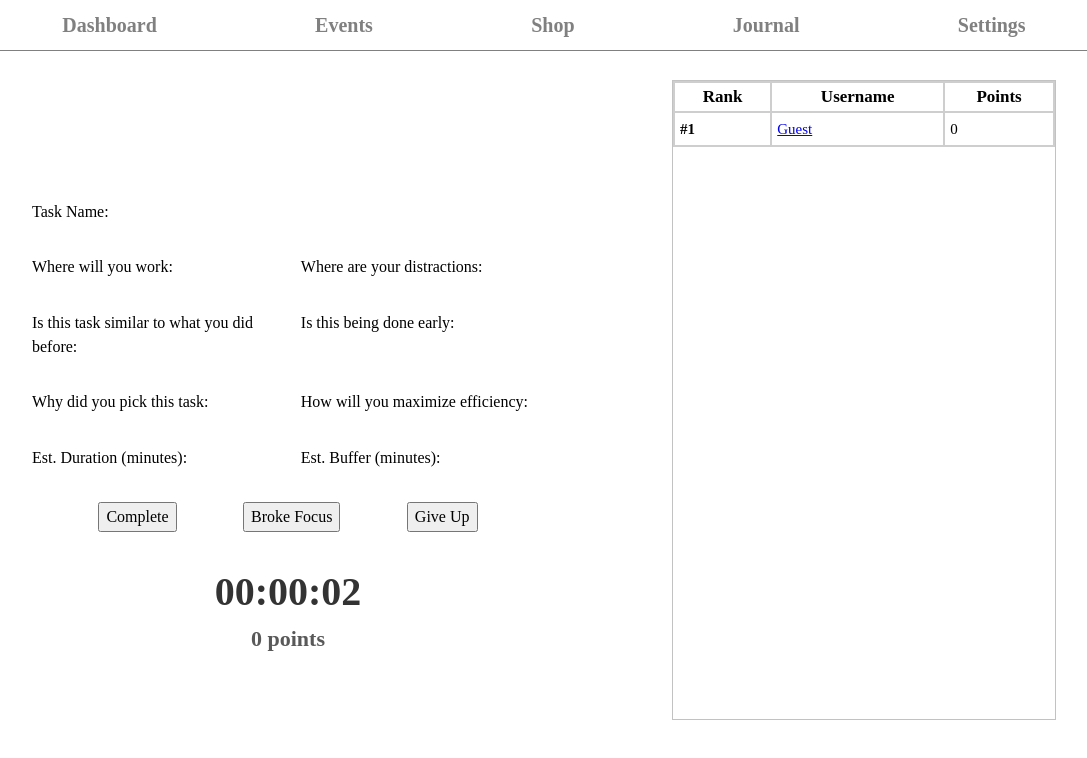
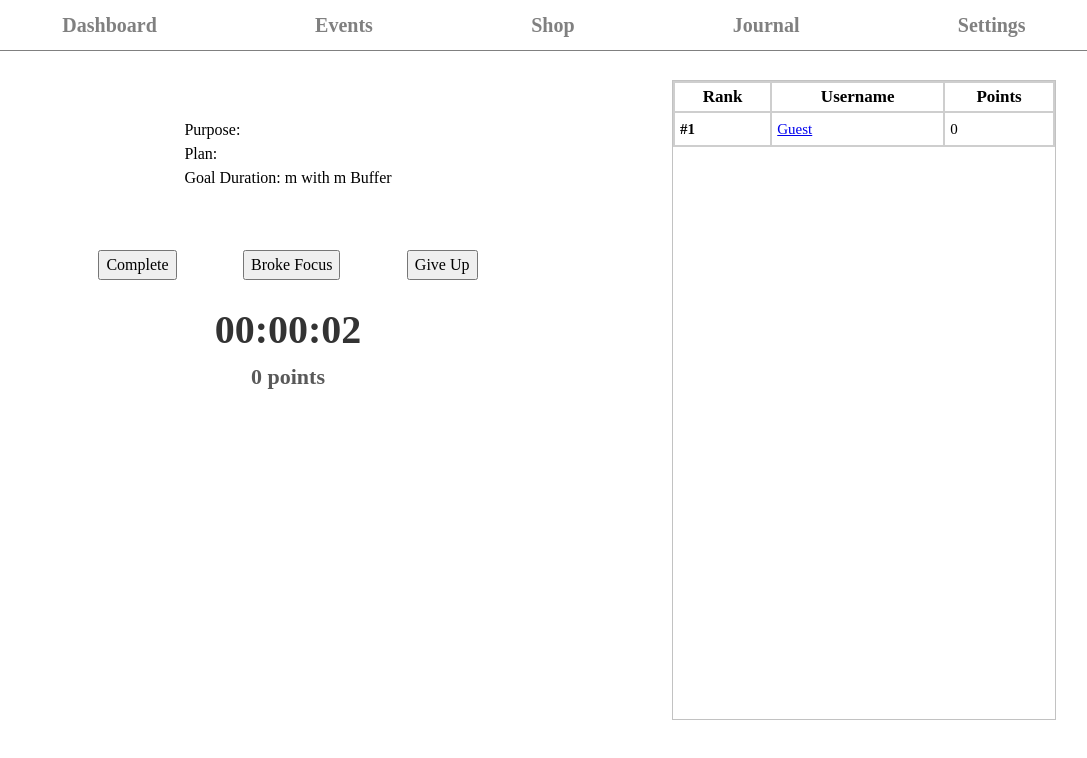
Before and after one commit to biddenboi/Checkpoint, a React (Vite) app: page / in a window 1280 px wide. Both pictures are taken after a click on the button "Start". Shown: the top 758 px of the page, without its empty margins (96-1183 px from the left). Built offline with nearby package versions, Linux system fonts and the light colour scheme.

Commit message:
improved layout of active task session

```diff
--- a/src/Pages/Dashboard/Dashboard.css
+++ b/src/Pages/Dashboard/Dashboard.css
@@ -41,11 +41,12 @@ div.dashboard {
   form.task-creation-menu {
     grid-column-start: 2;
     grid-column-end: span 4;
-    grid-row-start: 6;
-    grid-row-end: span 3;
+    grid-row-start: 3;
+    grid-row-end: span 9;
     display:flex;
     flex-direction: column;
-    gap:23%;
+    justify-content: center;
+    gap:60px;
   }
 
   div.rank-list {
@@ -86,24 +87,36 @@ div.dashboard {
     grid-column-start: span 2;
   }
 
-  form.task-creation-menu label {
-    display:flex;
-    flex-direction: column;
-  }
+form.task-creation-menu label {
+  display:flex;
+  flex-direction: column;
+}
 
-  label > input:is([type="text"], [type="number"]):read-only {
-    color:rgb(90, 90, 90);
-    border:0;
-    text-overflow: ellipsis;
-    outline:none;
-  }
 
 div.task-session-container {
   display: flex;
   flex-direction: column;
-  gap: 10px;
 }
 
 table.rank-table > Link {
   color: black;
 }
+
+div.form-inputs > div {
+  grid-column-start: span 2;
+  display:flex;
+  flex-direction: column;
+  align-items: center;
+}
+
+div.form-inputs > div > span:nth-child(1) {
+  font-size:30px;
+  font-weight:700;
+  text-decoration: underline;
+}
+
+div.form-inputs > div > div {
+  display:flex;
+  flex-direction: column;
+  align-items: flex-start;
+}
--- a/src/Pages/Dashboard/Dashboard.jsx
+++ b/src/Pages/Dashboard/Dashboard.jsx
@@ -4,7 +4,7 @@ import { DatabaseConnectionContext } from '../../App.jsx';
 import TaskDatabase from '../../network/Database/TaskDatabase.js';
 import PlayerDatabase from '../../network/Database/PlayerDatabase.js';
 import Stopwatch from '../../components/Stopwatch/Stopwatch.jsx';
-import { useNavigate, Link } from 'react-router-dom';
+import { Link } from 'react-router-dom';
 
 //pass along whether a task session is currently active
 function Dashboard({ inTaskSession, setInTaskSession }) {
@@ -12,45 +12,7 @@ function Dashboard({ inTaskSession, setInTaskSession }) {
   function TaskMenu() {
     return <form action="" className="task-creation-menu"
       onSubmit={handleSubmit}>
-      <div className="form-inputs">
-        <label>
-          Task Name:
-          <input type="text" name="taskName" readOnly={inTaskSession}/>
-        </label>
-        <label>
-          Where will you work:
-          <input type="text" name="location" readOnly={inTaskSession}/>
-        </label>
-        <label>
-          Where are your distractions:
-          <input type="text" name="distractions" readOnly={inTaskSession}/>
-        </label>
-        <label>
-          Is this task similar to what you did before:
-          <input type="text" name="similarity" readOnly={inTaskSession}/>
-        </label>
-        <label>
-          Is this being done early:
-          <input type="text" name="timeOfStart" readOnly={inTaskSession}/>
-        </label>
-        <label>
-          Why did you pick this task:
-          <input type="text" name="reasonToSelect" readOnly={inTaskSession}/>
-        </label>
-        <label>
-          How will you maximize efficiency:
-          <input type="text" name="efficiency" readOnly={inTaskSession}/>
-        </label>
-        <label>
-          Est. Duration (minutes):
-          <input type="number" name="estimatedDuration" readOnly={inTaskSession}/>
-        </label>
-        <label>
-          Est. Buffer (minutes):
-          <input type="number" name="estimatedBuffer" readOnly={inTaskSession}/>
-        </label>
-      </div>
-      {/*[TODO] Consolidate alternative views into seperate react functions */}
+        {TaskDescription()}
       {
         inTaskSession ?
         <div className="task-session-container">
@@ -96,6 +58,60 @@ function Dashboard({ inTaskSession, setInTaskSession }) {
     </div>
   }
 
+  function TaskDescription() {
+    if (!inTaskSession) {
+      return <div className="form-inputs">
+          <label>
+            Task Name:
+            <input type="text" name="taskName"/>
+          </label>
+          <label>
+            Where will you work:
+            <input type="text" name="location"/>
+          </label>
+          <label>
+            Where are your distractions:
+            <input type="text" name="distractions"/>
+          </label>
+          <label>
+            Is this task similar to what you did before:
+            <input type="text" name="similarity"/>
+          </label>
+          <label>
+            Is this being done early:
+            <input type="text" name="timeOfStart"/>
+          </label>
+          <label>
+            Why did you pick this task:
+            <input type="text" name="reasonToSelect"/>
+          </label>
+          <label>
+            How will you maximize efficiency:
+            <input type="text" name="efficiency"/>
+          </label>
+          <label>
+            Est. Duration (minutes):
+            <input type="number" name="estimatedDuration"/>
+          </label>
+          <label>
+            Est. Buffer (minutes):
+            <input type="number" name="estimatedBuffer"/>
+          </label>
+        </div>
+    }else {
+      return <div className="form-inputs">
+        <div>
+          <span>{draftTask.taskName}</span>
+          <div>
+            <span>{"Purpose: " + draftTask.reasonToSelect}</span>
+            <span>{"Plan: " + draftTask.efficiency}</span>
+            <span>{"Goal Duration: " + draftTask.estimatedDuration + "m with " + draftTask.estimatedBuffer + "m Buffer"}</span>
+          </div>
+        </div>
+      </div>
+    }
+  }
+
   const databaseConnection = useContext(DatabaseConnectionContext);
   const taskDatabase = useMemo(
     () => new TaskDatabase(databaseConnection)
@@ -110,6 +126,7 @@ function Dashboard({ inTaskSession, setInTaskSession }) {
   const [playerPoints, setPlayerPoints] = useState([]);
   const [taskStartTime, setTaskStartTime] = useState(null);
   const [durationPenalty, setDurationPenalty] = useState(null);
+  const [draftTask, setDraftTask] = useState({});
 
   useEffect(() => { //review method
     //**loads all players** and adds task totals every call.
@@ -162,21 +179,8 @@ function Dashboard({ inTaskSession, setInTaskSession }) {
 
   const handleSubmit = async (e) => {
     e.preventDefault();
-
-    const formData = new FormData(e.target);
-
     const task = {
-      createdAt: new Date().toISOString(),
-      localCreatedAt: new Date().toLocaleString('sv').replace(' ', 'T') + '.000',
-      taskName: formData.get("taskName"),
-      location: formData.get("location"),
-      similarity: formData.get("similarity"),
-      distractions: formData.get("distractions"),
-      timeOfStart: formData.get("timeOfStart"),
-      reasonToSelect: formData.get("reasonToSelect"),
-      efficiency: formData.get("efficiency"),
-      estimatedDuration: formData.get("estimatedDuration"),
-      estimatedBuffer: formData.get("estimatedBuffer"),
+      ...draftTask,
       duration: getTaskDuration(),
       points: Math.floor(getTaskPoints() - durationPenalty)
     }
@@ -190,10 +194,28 @@ function Dashboard({ inTaskSession, setInTaskSession }) {
   }
 
 
-  const handleStartTask = () => {
+  const handleStartTask = (e) => {
+    const form = e.target.form;
+    const formData = new FormData(form);
+
+    const taskData = {
+      createdAt: new Date().toISOString(),
+      localCreatedAt: new Date().toLocaleString('sv').replace(' ', 'T') + '.000',
+      taskName: formData.get("taskName"),
+      location: formData.get("location"),
+      similarity: formData.get("similarity"),
+      distractions: formData.get("distractions"),
+      timeOfStart: formData.get("timeOfStart"),
+      reasonToSelect: formData.get("reasonToSelect"),
+      efficiency: formData.get("efficiency"),
+      estimatedDuration: formData.get("estimatedDuration"),
+      estimatedBuffer: formData.get("estimatedBuffer"),
+    }
+
     setInTaskSession(true); //changes visual menu
     setTaskStartTime(Date.now());  // Record when task started
     setDurationPenalty(0);
+    setDraftTask(taskData);
   }
 
   const handleGiveUpTask = async (e) => {
@@ -210,10 +232,8 @@ function Dashboard({ inTaskSession, setInTaskSession }) {
   }
 
   return <div className="dashboard">
-
     {TaskMenu()}
     {RankDisplay()}
-
   </div>
 }
 
```
